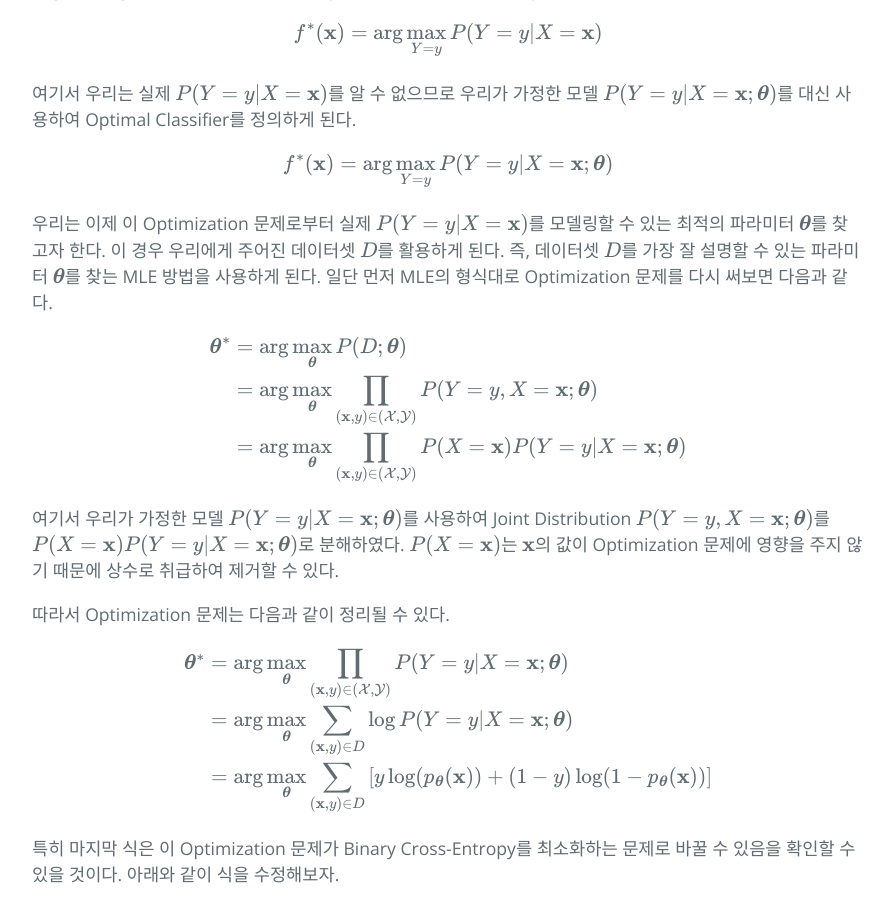
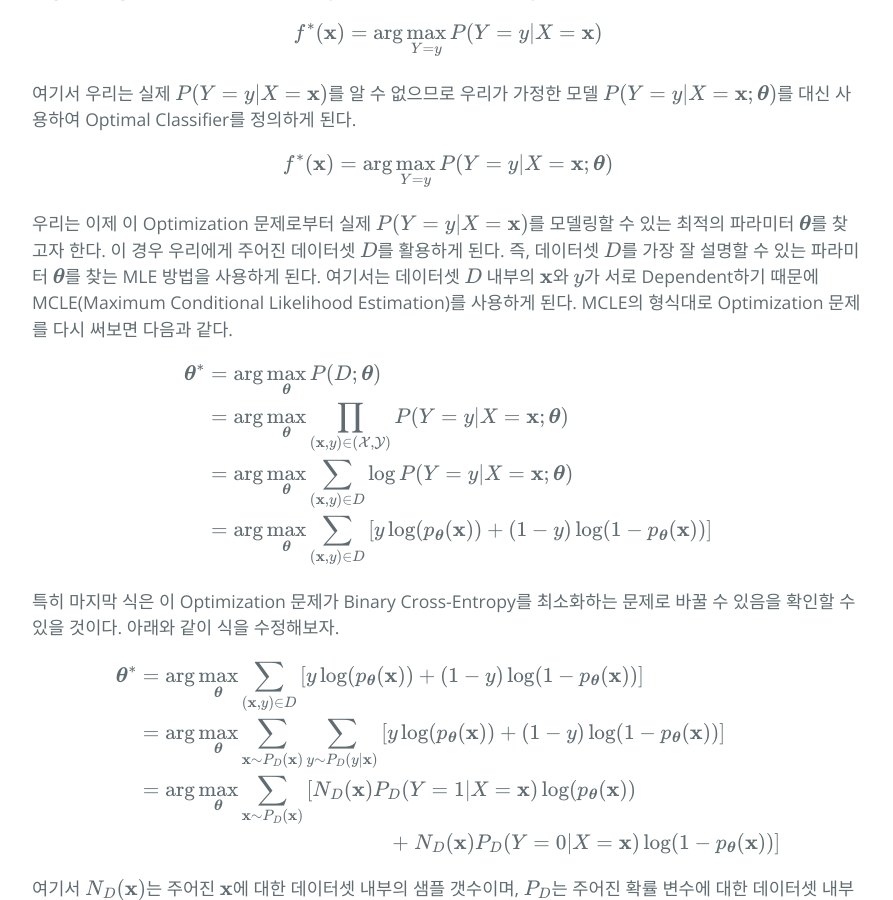
Before and after one commit to hcnoh/hcnoh.github.io, a Jekyll site: the page built from _posts/2019-04-25-logistic-regression-and-naive-bayes.md, in a window 1280 px wide and 900 px high, scrolled down 2783 px. Shown: the whole window, without its empty margins (192-1085 px from the left). Built offline with Jekyll 4.4.1, drawn with Linux system fonts in a browser that asks for light colours; formulas are drawn with MathJax 3; comment, search, counter and statistics services are not loaded.

Commit message:
Update 2019-04-25-logistic-regression-and-naive-bayes.md

```diff
--- a/_posts/2019-04-25-logistic-regression-and-naive-bayes.md
+++ b/_posts/2019-04-25-logistic-regression-and-naive-bayes.md
@@ -97,24 +97,12 @@
 \end{align*}
 $$
 
-우리는 이제 이 Optimization 문제로부터 실제 $$P(Y=y\vert X=\mathbf{x})$$를 모델링할 수 있는 최적의 파라미터 $$\boldsymbol{\theta}$$를 찾고자 한다. 이 경우 우리에게 주어진 데이터셋 $$D$$를 활용하게 된다. 즉, 데이터셋 $$D$$를 가장 잘 설명할 수 있는 파라미터 $$\boldsymbol{\theta}$$를 찾는 MLE 방법을 사용하게 된다. 일단 먼저 MLE의 형식대로 Optimization 문제를 다시 써보면 다음과 같다.
+우리는 이제 이 Optimization 문제로부터 실제 $$P(Y=y\vert X=\mathbf{x})$$를 모델링할 수 있는 최적의 파라미터 $$\boldsymbol{\theta}$$를 찾고자 한다. 이 경우 우리에게 주어진 데이터셋 $$D$$를 활용하게 된다. 즉, 데이터셋 $$D$$를 가장 잘 설명할 수 있는 파라미터 $$\boldsymbol{\theta}$$를 찾는 MLE 방법을 사용하게 된다. 여기서는 데이터셋 $$D$$ 내부의 $$\mathbf{x}$$와 $$y$$가 서로 Dependent하기 때문에 MCLE(Maximum Conditional Likelihood Estimation)를 사용하게 된다. MCLE의 형식대로 Optimization 문제를 다시 써보면 다음과 같다.
 
 $$
 \begin{align*}
 \boldsymbol{\theta}^*
 & = \arg \max_{\boldsymbol{\theta}} P(D ; \boldsymbol{\theta}) \\
-& = \arg \max_{\boldsymbol{\theta}} \prod_{(\mathbf{x}, y) \in (\mathcal{X}, \mathcal{Y})} P(Y=y, X=\mathbf{x} ; \boldsymbol{\theta}) \\
-& = \arg \max_{\boldsymbol{\theta}} \prod_{(\mathbf{x}, y) \in (\mathcal{X}, \mathcal{Y})} P(X=\mathbf{x}) P(Y=y \vert X=\mathbf{x} ; \boldsymbol{\theta})
-\end{align*}
-$$
-
-여기서 우리가 가정한 모델 $$P(Y=y \vert X=\mathbf{x} ; \boldsymbol{\theta})$$를 사용하여 Joint Distribution $$P(Y=y, X=\mathbf{x} ; \boldsymbol{\theta})$$를 $$P(X=\mathbf{x}) P(Y=y \vert X=\mathbf{x} ; \boldsymbol{\theta})$$로 분해하였다. $$P(X=\mathbf{x})$$는 $$\mathbf{x}$$의 값이 Optimization 문제에 영향을 주지 않기 때문에 상수로 취급하여 제거할 수 있다.
-
-따라서 Optimization 문제는 다음과 같이 정리될 수 있다.
-
-$$
-\begin{align*}
-\boldsymbol{\theta}^*
 & = \arg \max_{\boldsymbol{\theta}} \prod_{(\mathbf{x}, y) \in (\mathcal{X}, \mathcal{Y})} P(Y=y \vert X=\mathbf{x} ; \boldsymbol{\theta}) \\
 & = \arg \max_{\boldsymbol{\theta}} \sum_{(\mathbf{x}, y) \in D} \log P(Y=y \vert X=\mathbf{x} ; \boldsymbol{\theta}) \\
 & = \arg \max_{\boldsymbol{\theta}} \sum_{(\mathbf{x}, y) \in D} \left[ y\log (p_{\boldsymbol{\theta}}(\mathbf{x})) + (1-y)\log(1-p_{\boldsymbol{\theta}}(\mathbf{x})) \right]
```
